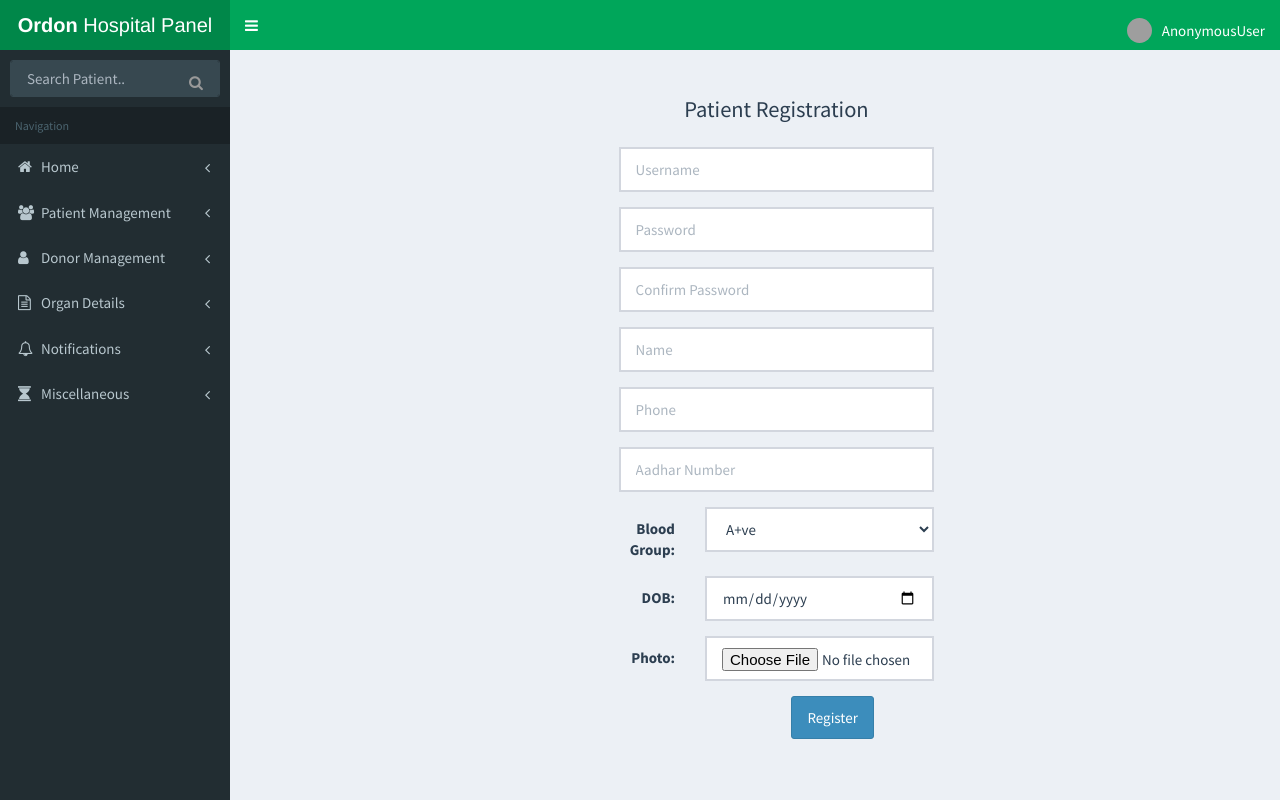
After one commit to chanchelvs/acmw-ordon, a Django app: page /new_patient/ in a window 1280 px wide. The commit adds this page. Run offline with Django 3.2, Linux system fonts and the light colour scheme; some libraries are stand-ins or nearby versions; grey boxes are pictures that could not be loaded.

Commit message:
Added patient registration

```diff
--- a/ordon/urls.py
+++ b/ordon/urls.py
@@ -11,6 +11,8 @@ urlpatterns =[
     url(r'^home/$', views.home, name='home'),
     url(r'^faq/$', views.faq, name='faq'),
     url(r'^firstaid/$', views.firstaid, name='firstaid'),
+    #hospital urls
+    url(r'^new_patient/$', views.new_patient, name='new_patient'),
 
     # donor urls
     url(r'^donor_registration/$', views.donor_registration, name='donor_registration'),
--- a/templates/home.html
+++ b/templates/home.html
@@ -1,5 +1,7 @@
 {% extends 'hospital_base.html' %}
 {% load staticfiles %}
 {% block content %}
-    Hello world
+    <br>
+    <br>
+    <h4 style="margin-left:10%">Welcome to ordon hospital management, start by clicking an option on side panel</h4>
 {%  endblock %}
--- /dev/null
+++ b/templates/new_patient.html
@@ -0,0 +1,118 @@
+{% extends 'hospital_base.html' %}
+
+{% block content %}
+
+
+<form class="form-horizontal" method="POST" enctype="multipart/form-data">
+  {% csrf_token %}
+<fieldset>
+
+<!-- Form Name -->
+<br><br>
+<div align="center" ><legend>Patient Registration</legend></div>
+
+{% if message %}
+<div align="center" style="padding-left:30%;padding-right:30%" ><div  class="alert alert-danger" align="center">{{message}}</div></div>
+{% endif %}
+
+<!-- Text input-->
+<div class="form-group">
+  <label class="col-xs-4 control-label" for="username"></label>
+  <div class="col-xs-4">
+  <input id="username" name="username" type="text" placeholder="Username" class="form-control input-md" required="">
+
+  </div>
+</div>
+
+<!-- Password input-->
+<div class="form-group">
+  <label class="col-xs-4 control-label" for="password1"></label>
+  <div class="col-xs-4">
+    <input id="password1" name="password1" type="password" placeholder="Password" class="form-control input-md" required="">
+
+  </div>
+</div>
+
+<!-- Password input-->
+<div class="form-group">
+  <label class="col-xs-4 control-label" for="password2"></label>
+  <div class="col-xs-4">
+    <input id="password2" name="password2" type="password" placeholder="Confirm Password" class="form-control input-md" required="">
+
+  </div>
+</div>
+
+<!-- Text input-->
+<div class="form-group">
+  <label class="col-xs-4 control-label" for="fname"></label>
+  <div class="col-xs-4">
+  <input id="name" name="name" type="text" placeholder="Name" class="form-control input-md" required="">
+
+  </div>
+</div>
+
+
+<!-- Text input-->
+<div class="form-group">
+  <label class="col-xs-4 control-label" for="phone"></label>
+  <div class="col-xs-4">
+  <input id="phone" name="phone" type="number" placeholder="Phone" class="form-control input-md" required="">
+
+  </div>
+</div>
+
+<!-- Text input-->
+<div class="form-group">
+  <label class="col-xs-4 control-label" for="aadhar_no"></label>
+  <div class="col-xs-4">
+  <input id="aadhar_no" name="aadhar_no" type="number" placeholder="Aadhar Number" class="form-control input-md" required="">
+  </div>
+</div>
+
+<div class="form-group">
+  <div class="col-xs-4" ></div>
+   <label class="col-xs-1 control-label" for="blood_group"> Blood Group: </label>
+  <div class="col-xs-3">
+      <select id="blood_group" name="blood_group" class="form-control input-md">
+            <option value='A+ve'>A+ve</option>
+            <option value='A-ve'>A-ve</option>
+            <option value='B+ve'>B+ve</option>
+            <option value='B-ve'>B-ve</option>
+            <option value='O+ve'>O+ve</option>
+            <option value='O-ve'>O-ve</option>
+            <option value='AB+ve'>AB+ve</option>
+            <option value='AB-ve'>AB-ve</option>
+      </select>
+  </div>
+</div>
+
+
+<div class="form-group">
+  <div class="col-xs-4" ></div>
+    <label class="col-xs-1 control-label" for="photo"> DOB: </label>
+  <div class="col-xs-3">
+      <input type="date" name="date" id="date" class="form-control input-daterange">
+  </div>
+</div>
+
+<div class="form-group">
+<div class="col-xs-4"></div>
+  <label class="col-xs-1 control-label" for="photo"> Photo: </label>
+  <div class="col-xs-3">
+  <input id="photo" name="photo" type="file" placeholder="Photo" class="form-control input-md" required="">
+
+  </div>
+</div>
+
+
+<!-- Button -->
+<div class="form-group">
+  <label class="col-xs-6 control-label" for="submit"></label>
+  <div class="col-xs-4">
+    <button id="submit" name="submit" class="btn btn-primary">Register</button>
+  </div>
+</div>
+
+</fieldset>
+</form>
+{% endblock %}
--- a/website/views.py
+++ b/website/views.py
@@ -47,6 +47,43 @@ def home(request):
         pass
     return render(request, "donor_home.html")
 
+#hospital views
+def new_patient(request):
+    if(request.method=='POST'):
+        username = (request.POST.get('username'))
+        password1 = (request.POST.get('password1'))
+        password2 = (request.POST.get('password2'))
+        name = (request.POST.get('name'))
+        email = (request.POST.get('email'))
+        phone = (request.POST.get('phone'))
+        blood_group = (request.POST.get('blood_group'))
+        aadhar_no = (request.POST.get('aadhar_no'))
+        dob = (request.POST.get('dob'))
+        photo = (request.FILES['photo'])
+        if(password1==password2):
+            try:
+                user = User.objects.get(username=username)
+                return render(request,'new_patient.html',{'message':'Select a different username'})
+            except:
+                user = User.objects.create_user(username, email, password1)
+            user = User.objects.get(username=username)
+            handle_uploaded_file(photo,username+'_.jpg')
+            hospital = Hospital.objects.get(user=request.user)
+            donor = Donor(user = user,
+                          name=name,
+                          phone_no=phone,
+                          blood_group=blood_group,
+                          dob = dob,
+                          aadhar_no = aadhar_no,
+                          donor_hospital = hospital,
+                          photo=username+'_.jpg')
+            donor.save()
+            return redirect('/home/')
+        else:
+            return render(request,'new_patient.html',{'message':'Passwords does not match'})
+    else:
+        return render(request,'new_patient.html')
+
 
 def donor_registration(request):
     if(request.method=='POST'):
```
Also changed, not shown: db.sqlite3, static/images/admin_.jpg (added), static/images/newpatient_.jpg (added).
